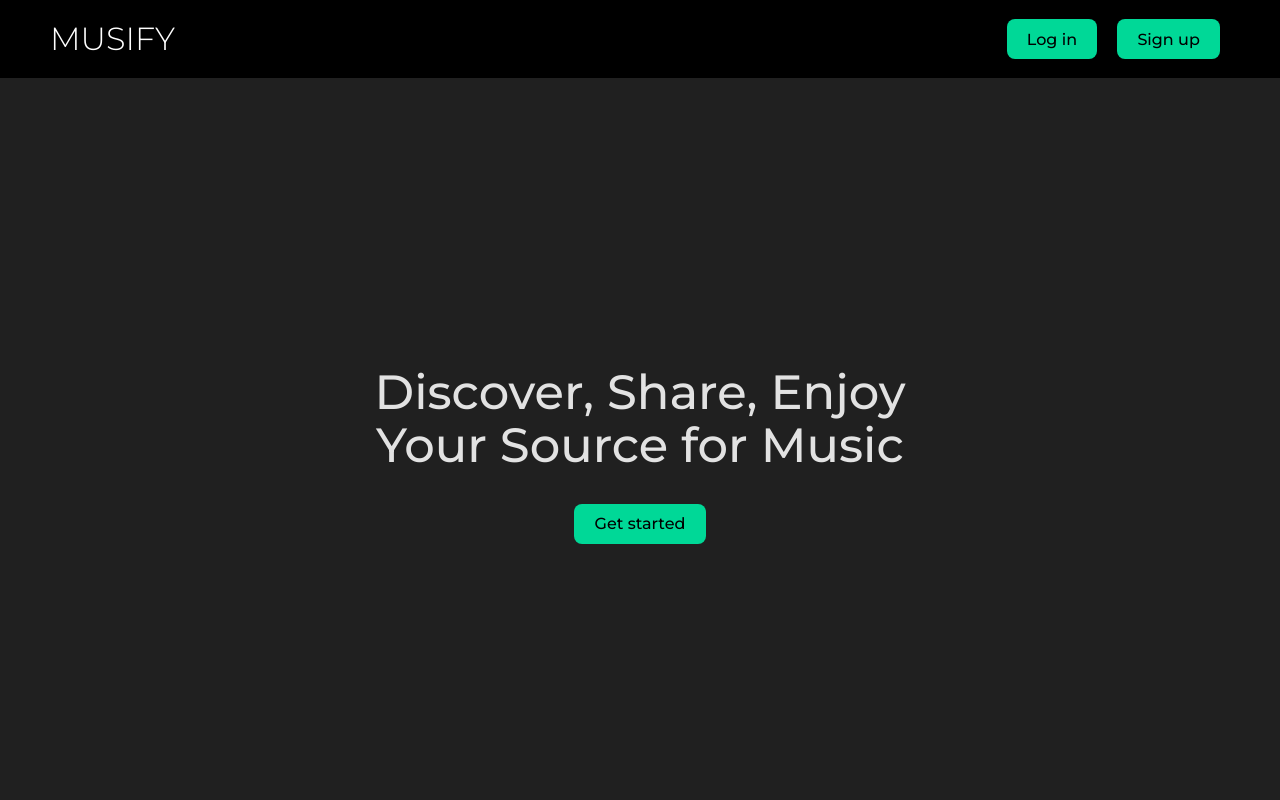
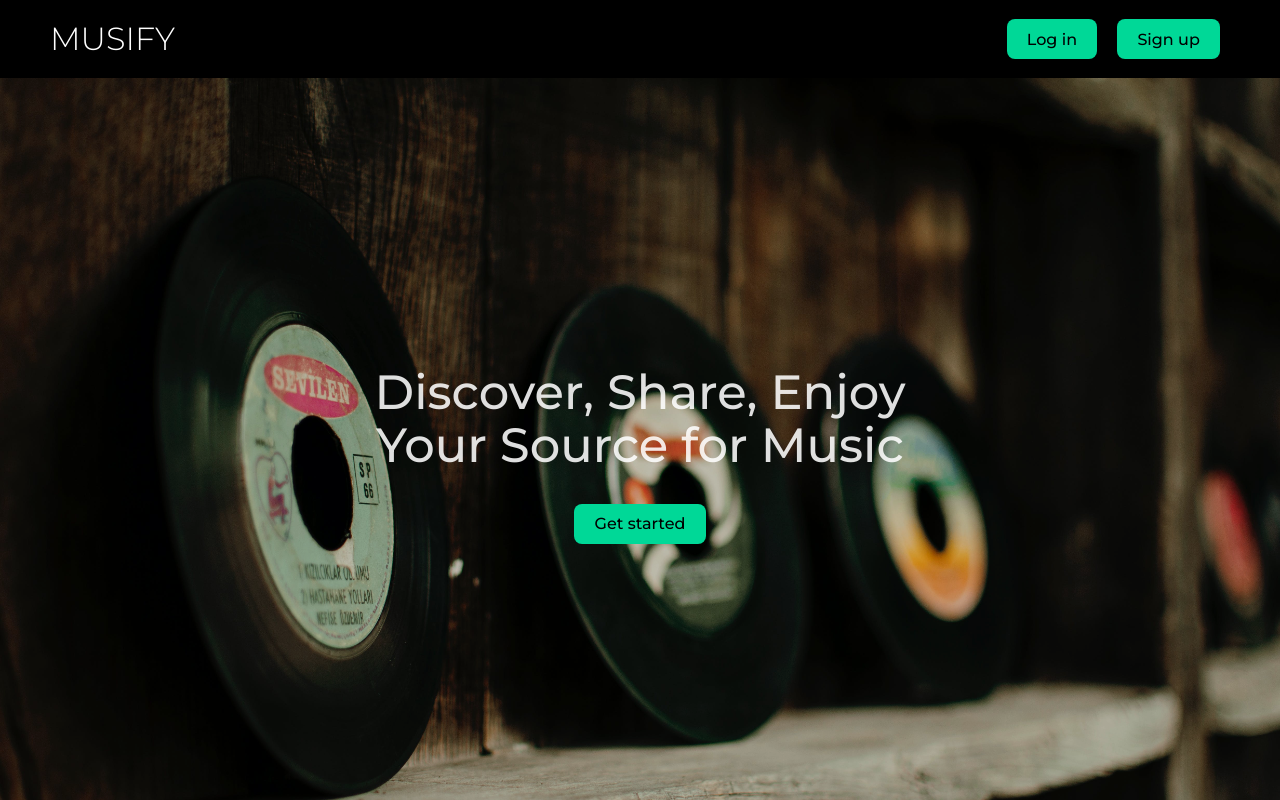
Before and after one commit to jakepel03/msi-docker, a React (Vite) app in the folder react/musify/: page / in a window 1280 px wide. Built offline with nearby package versions, Linux system fonts and the light colour scheme; no server answers.

Commit message:
Testing CI-CD

```diff
--- a/react/musify/src/pages/LandingPage.css
+++ b/react/musify/src/pages/LandingPage.css
@@ -30,7 +30,7 @@ button {
 
 .content-container {
   height: 100%;
-  /*background-image: url("../assets/landing-page-background.jpg");*/
+  background-image: url("../assets/landing-page-background.jpg");
   background-color: rgba(0, 0, 0, 0.1);
   background-blend-mode: darken;
   background-size: cover;
```
